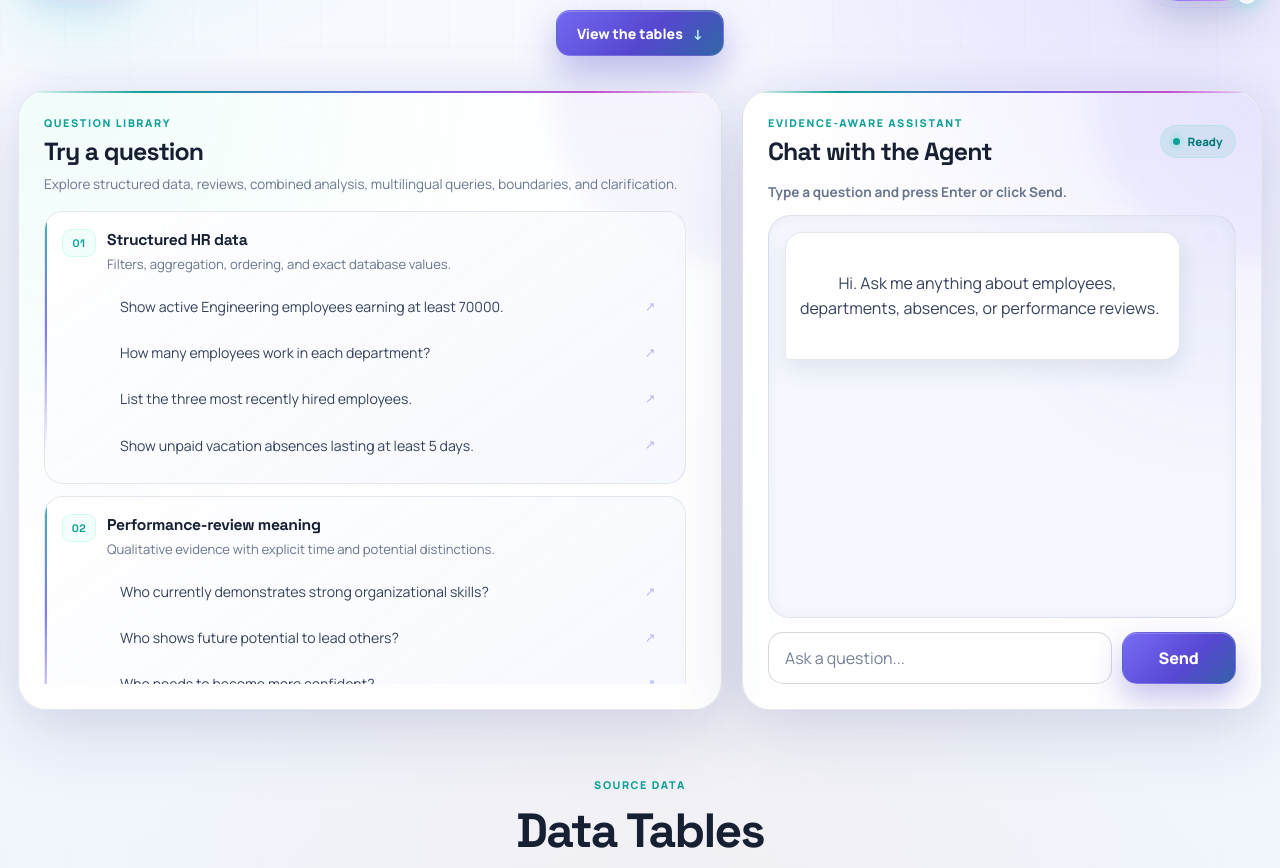
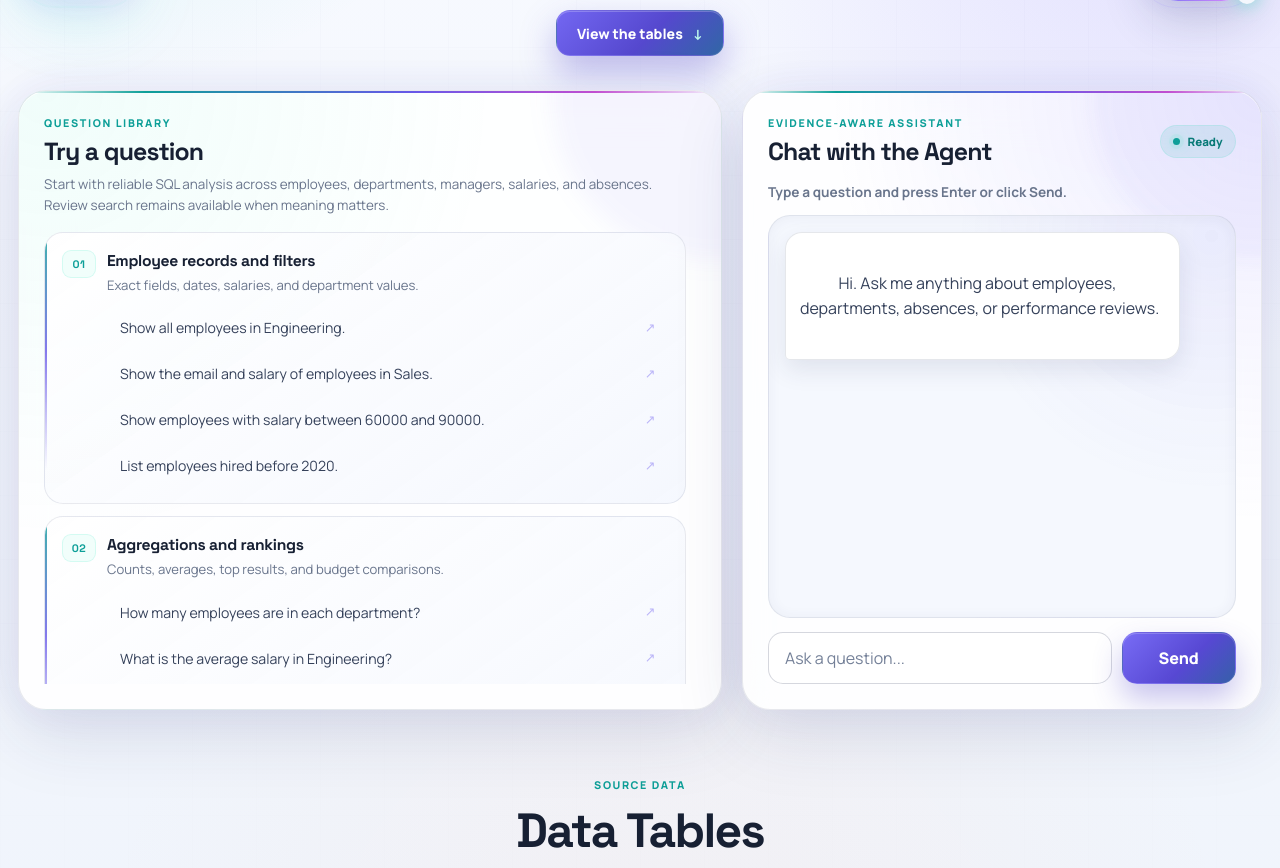
Before and after one commit to fadimbarki87/hr-agent-api, a FastAPI app: page / in a window 1280 px wide. Shown: the part 209-1077 px from the top of the page. Run offline with FastAPI, Linux system fonts and the light colour scheme.

Commit message:
Refocus examples on validated SQL capabilities

```diff
--- a/hr_agent/planner.py
+++ b/hr_agent/planner.py
@@ -300,7 +300,7 @@ PLANNER_PROMPT_SHA256 = sha256(
 ).hexdigest()
 
 
-PLAN_AUDIT_PROMPT_VERSION = "2026-08-29.5"
+PLAN_AUDIT_PROMPT_VERSION = "2026-08-30.1"
 
 PLAN_AUDIT_SYSTEM_PROMPT = """
 You are the independent fidelity auditor for a constrained multilingual HR query
@@ -342,6 +342,25 @@ Available structured facts are only:
 - canonical absence types: sick, paid_vacation, unpaid_vacation
 Performance reviews are employee-evaluation evidence, not authoritative company
 policies, benefits, rules, or procedures.
+
+Candidate plans use these exact trusted field identifiers:
+- employees.employee_id, employees.first_name, employees.last_name,
+  employees.email, employees.hire_date, employees.job_title,
+  employees.department_id, employees.manager_id, employees.salary,
+  employees.employment_status, employees.performance_review, employees.*
+- departments.department_id, departments.department_name,
+  departments.budget, departments.*
+- absences.absence_id, absences.employee_id, absences.absence_type,
+  absences.start_date, absences.end_date, absences.days_absent,
+  absences.reason, absences.*
+- manager.employee_id, manager.first_name, manager.last_name, manager.email,
+  manager.job_title
+The trusted query builder joins departments, employees, absences, and manager
+relationships when referenced fields require it; a field from a joined source
+is valid even when it differs from base_table. Allowed aggregates are count,
+sum, avg, min, and max. Selecting only requested fields, including multiple
+fields, is valid. Do not report wrong_schema_value merely because a plan uses an
+allowed joined field, aggregate, or projection.
 
 An unambiguous translated linguistic equivalent of a canonical stored value
 must be represented by that exact canonical value and remains supported. A
--- a/templates/index.html
+++ b/templates/index.html
@@ -102,7 +102,7 @@
           <div>
             <span class="card-kicker">Question library</span>
             <h2>Try a question</h2>
-            <p class="examples-intro">Explore structured data, reviews, combined analysis, multilingual queries, boundaries, and clarification.</p>
+            <p class="examples-intro">Start with reliable SQL analysis across employees, departments, managers, salaries, and absences. Review search remains available when meaning matters.</p>
           </div>
         </div>
 
@@ -111,15 +111,15 @@
             <div class="qa-group-heading">
               <span class="qa-index">01</span>
               <div>
-                <h3>Structured HR data</h3>
-                <p>Filters, aggregation, ordering, and exact database values.</p>
+                <h3>Employee records and filters</h3>
+                <p>Exact fields, dates, salaries, and department values.</p>
               </div>
             </div>
             <ul>
-              <li>Show active Engineering employees earning at least 70000.</li>
-              <li>How many employees work in each department?</li>
-              <li>List the three most recently hired employees.</li>
-              <li>Show unpaid vacation absences lasting at least 5 days.</li>
+              <li>Show all employees in Engineering.</li>
+              <li>Show the email and salary of employees in Sales.</li>
+              <li>Show employees with salary between 60000 and 90000.</li>
+              <li>List employees hired before 2020.</li>
             </ul>
           </div>
 
@@ -127,15 +127,15 @@
             <div class="qa-group-heading">
               <span class="qa-index">02</span>
               <div>
-                <h3>Performance-review meaning</h3>
-                <p>Qualitative evidence with explicit time and potential distinctions.</p>
+                <h3>Aggregations and rankings</h3>
+                <p>Counts, averages, top results, and budget comparisons.</p>
               </div>
             </div>
             <ul>
-              <li>Who currently demonstrates strong organizational skills?</li>
-              <li>Who shows future potential to lead others?</li>
-              <li>Who needs to become more confident?</li>
-              <li>Who is ready now to take responsibility for a team?</li>
+              <li>How many employees are in each department?</li>
+              <li>What is the average salary in Engineering?</li>
+              <li>Top 3 highest paid employees.</li>
+              <li>Which departments have budget greater than 200000?</li>
             </ul>
           </div>
 
@@ -143,15 +143,15 @@
             <div class="qa-group-heading">
               <span class="qa-index">03</span>
               <div>
-                <h3>Combined review + database questions</h3>
-                <p>Semantic review evidence constrained by trusted SQL.</p>
+                <h3>Managers and absences</h3>
+                <p>Reporting relationships and exact absence records.</p>
               </div>
             </div>
             <ul>
-              <li>How many Engineering employees currently demonstrate analytical strength?</li>
-              <li>Show Sales employees currently praised for teamwork.</li>
-              <li>List the two highest-paid employees who currently solve problems well.</li>
-              <li>Which active HR employees need stronger communication skills?</li>
+              <li>Who reports to Bob Schmidt?</li>
+              <li>Who is the manager of Greta Wolf?</li>
+              <li>Show all sick absences.</li>
+              <li>Show absences for Alice Müller.</li>
             </ul>
           </div>
 
@@ -159,14 +159,14 @@
             <div class="qa-group-heading">
               <span class="qa-index">04</span>
               <div>
-                <h3>Multilingual questions</h3>
-                <p>The same planning and evidence contract applies in every supported language.</p>
+                <h3>Multilingual SQL</h3>
+                <p>Structured questions across all five supported languages.</p>
               </div>
             </div>
             <ul>
               <li>Wie viele aktive Mitarbeiter arbeiten im Vertrieb?</li>
-              <li>Quels employés des ventes ont actuellement de solides compétences en négociation ?</li>
-              <li>¿Quién muestra potencial futuro para liderar a otras personas?</li>
+              <li>Quels sont les employés actifs du service des ventes ?</li>
+              <li>¿Qué empleados trabajan en el departamento de Ingeniería?</li>
               <li>كم عدد الموظفين في قسم الموارد البشرية؟</li>
             </ul>
           </div>
@@ -174,6 +174,20 @@
           <div class="qa-group">
             <div class="qa-group-heading">
               <span class="qa-index">05</span>
+              <div>
+                <h3>Review evidence, when needed</h3>
+                <p>A small secondary capability for questions that require meaning, not exact text.</p>
+              </div>
+            </div>
+            <ul>
+              <li>Who currently demonstrates strong organizational skills?</li>
+              <li>Show Sales employees currently praised for teamwork.</li>
+            </ul>
+          </div>
+
+          <div class="qa-group">
+            <div class="qa-group-heading">
+              <span class="qa-index">06</span>
               <div>
                 <h3>Boundary and edge cases</h3>
                 <p>Literal search, unavailable data, and valid empty results.</p>
@@ -189,7 +203,7 @@
 
           <div class="qa-group">
             <div class="qa-group-heading">
-              <span class="qa-index">06</span>
+              <span class="qa-index">07</span>
               <div>
                 <h3>Vague and unrelated questions</h3>
                 <p>Helpful clarification, scope explanations, and classification evidence.</p>
```
Also changed, not shown: docs/evaluation.md (+11 -8 lines), tests/run_azure_result_eval.py (+9 -2 lines), tests/ui_eval_cases.py (+56 -57 lines).
